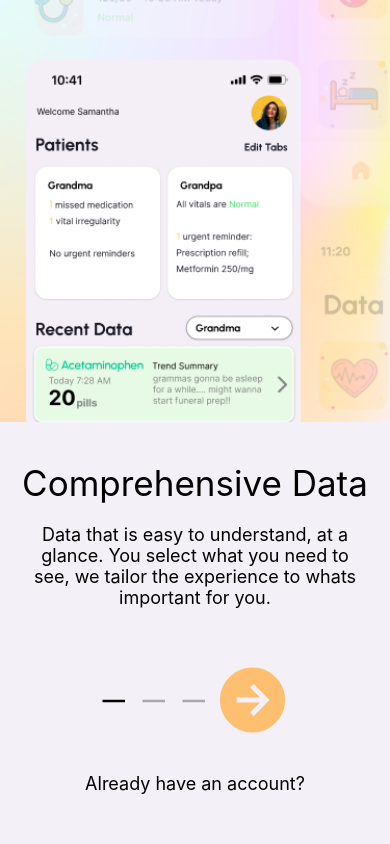
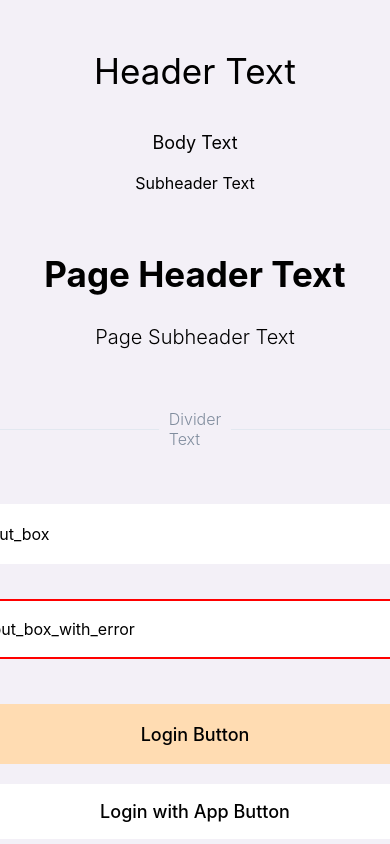
Before and after one commit to RahikHealm/HealmPrototype, a React Native app in the folder frontend/healm-app/: screen /Onboarding_1 in a window 390 px wide. Built offline with nearby package versions, Linux system fonts and the light colour scheme.

Commit message:
Bullet Points

```diff
--- a/frontend/healm-app/App.tsx
+++ b/frontend/healm-app/App.tsx
@@ -16,8 +16,8 @@ import DesignPage from './src/styles/DesignPage';
 
 export default function App() {
   return (
-    <Navigator/>
-    // <DesignPage/>
+    // <Navigator/>
+    <DesignPage/>
   );
 }
 
--- /dev/null
+++ b/frontend/healm-app/src/components/bullet_point.tsx
@@ -0,0 +1,46 @@
+import React from "react";
+import { StyleSheet, Text, View } from "react-native";
+
+const styles = StyleSheet.create({
+  container: {
+    flexDirection: "row",
+    alignItems: "center",
+    marginBottom: 8,
+  },
+  dot: {
+    color: "black",
+    fontSize: 32,
+    marginRight: 10
+  },
+  bullet_text: {
+    fontSize: 16,
+  },
+});
+
+interface BulletPointProps {
+  color?: string;
+  fontSize?: number;
+  children: React.ReactNode;
+}
+
+const BulletPoint: React.FC<BulletPointProps> = ({
+  children,
+  color,
+  fontSize,
+}) => {
+  console.log("font is" + fontSize);
+  return (
+    <View style={styles.container}>
+      <Text
+        style={[styles.dot, color ? { color: color} :{}, fontSize ? {fontSize: fontSize * 2 } : {}]}
+      >
+        •
+      </Text>
+      <Text style={(styles.bullet_text, { fontSize: fontSize })}>
+        {children}
+      </Text>
+    </View>
+  );
+};
+
+export default BulletPoint;
--- a/frontend/healm-app/src/styles/DesignPage.tsx
+++ b/frontend/healm-app/src/styles/DesignPage.tsx
@@ -3,6 +3,7 @@ import { View, Text, ScrollView, TextInput, Pressable } from "react-native";
 import { Ionicons } from "@expo/vector-icons";
 
 import { styles } from "./styles"; // Assuming styles are imported from another file
+import BulletPoint from "../components/bullet_point";
 
 const DesignPage: React.FC = () => {
   return (
@@ -89,6 +90,26 @@ const DesignPage: React.FC = () => {
             </Text>
           </Pressable>
         </View>
+
+        <View style={styles.elementContainer}>
+          <BulletPoint>
+           Default Bullet Point
+          </BulletPoint>
+        </View>
+
+        <View style={styles.elementContainer}>
+          <BulletPoint color="red">
+           Colored Bullet Point
+          </BulletPoint>
+        </View>
+
+
+        <View style={styles.elementContainer}>
+          <BulletPoint color="blue" fontSize={20}>
+           Larger Font Bullet Point
+          </BulletPoint>
+        </View>
+
       </View>
     </ScrollView>
   );
--- a/frontend/healm-app/src/styles/styles.tsx
+++ b/frontend/healm-app/src/styles/styles.tsx
@@ -165,7 +165,7 @@ export const styles = StyleSheet.create({
     color: "#808D9E",
   },
   elementContainer: {
-    marginVertical: 0,
+    marginVertical: 10,
   },
   calendar_wrapper: {
     height: 550,
```
